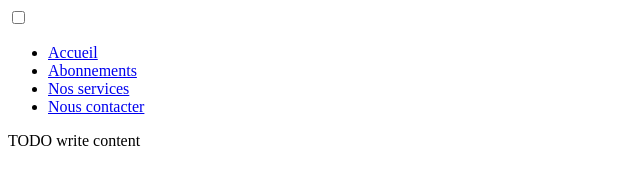
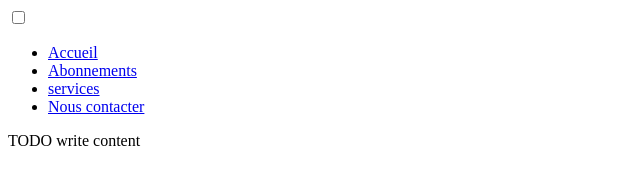
Before and after one commit to Gofrane0310/Bikintoulon, a website: page public_html/index.html in a window 1280 px wide. Shown: the full height of the page, 0-640 px from the left. Drawn offline with Linux system fonts and the light colour scheme.

Commit message:
Deuxieme modif test Younes <3

```diff
--- a/public_html/index.html
+++ b/public_html/index.html
@@ -24,7 +24,7 @@
             <ul>
                 <li><a href="index.html">Accueil</a></li>
                 <li><a href="pages/abonnements.html">Abonnements</a></li>
-                <li><a href="pages/nos-services.html">Nos services</a></li>
+                <li><a href="pages/nos-services.html"> services</a></li>
                 <li><a href="pages/nous-contacter.html">Nous contacter</a></li>
             </ul>
             </nav>
```
